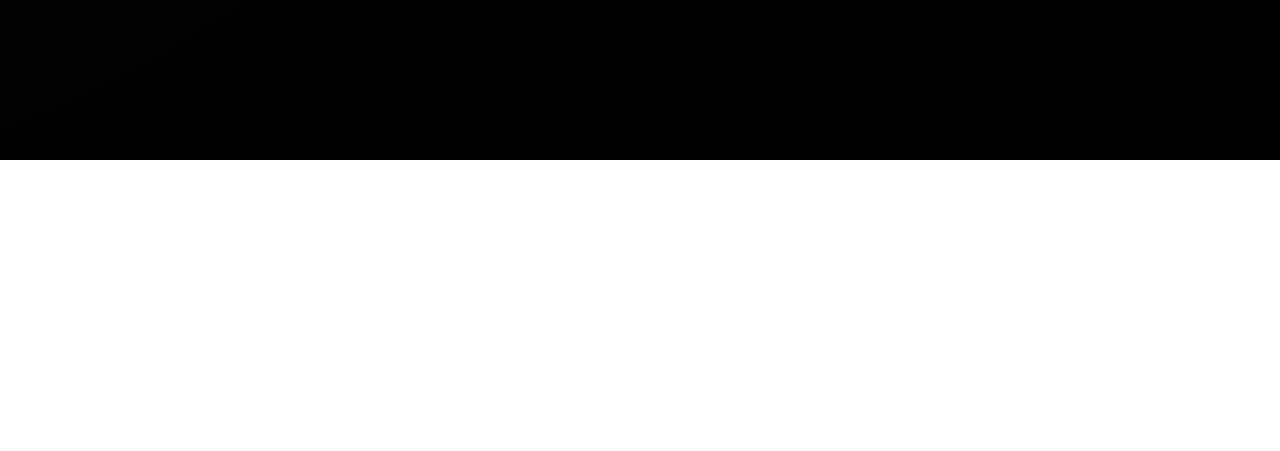
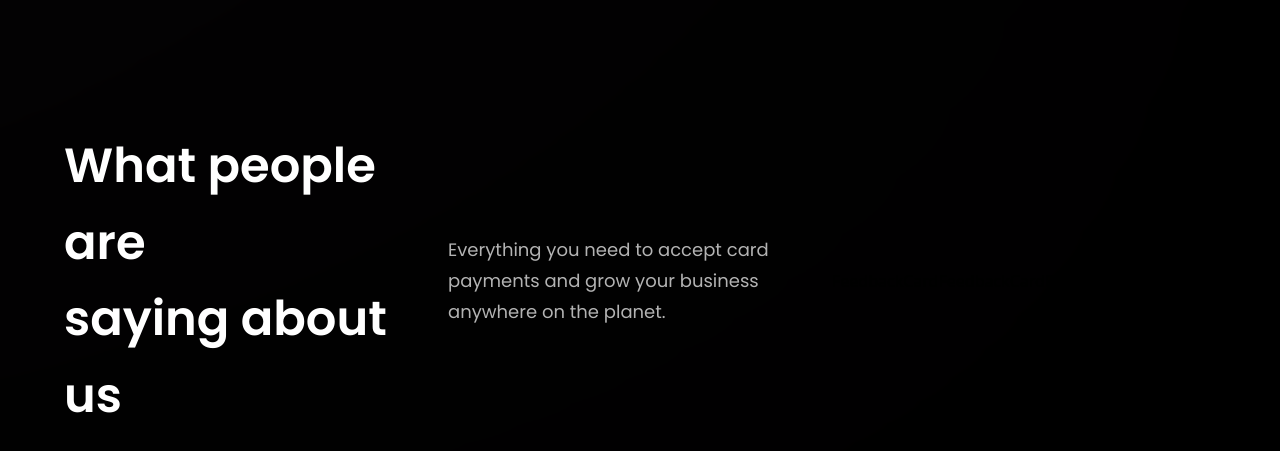
Before and after one commit to jahadtariq/modern-bank-app, a React (Vite) app: page / in a window 1280 px wide. Shown: the part 2697-3148 px from the top of the page. Before the commit the page ends 2857 px from the top, so only its background shows below. Built offline with nearby package versions, Linux system fonts and the light colour scheme.

Commit message:
Started Clients setion

```diff
--- a/src/components/Testimonails.jsx
+++ b/src/components/Testimonails.jsx
@@ -1,9 +1,28 @@
-import React from 'react'
+import { feedback } from "../constants";
+import styles from "../style";
+import FeedbackCard from "./FeedbackCard";
 
-const Testimonails = () => {
-  return (
-    <div>Testimonails</div>
-  )
-}
+const Testimonails = () => (
+    <section id="clients" className={`${styles.paddingY} ${styles.flexCenter} flex-col relative`}>
+      <div/>
+      <div className="w-full flex justify-between items-center md:flex-row flex-col sm:mb-16 mb-6 relative z-[1]">
+        <h1 className={styles.heading2}>
+          What people are
+          <br className="sm:block hidden"/>
+          saying about us
+        </h1>
+        <div className="w-full md:mt-0 mt-6">
+          <p className={`${styles.paragraph} text-left max-w-[450px]`}>
+            Everything you need to accept card payments and grow your business anywhere on the planet.
+          </p>
+        </div>
+        <div className="flex flex-wrap sm:justify-start justify-center w-full feedback-container relative z-[1]">
+          {feedback.map((card)=>(
+            <FeedbackCard key={card.id} {...card}/>
+          ))}
+        </div>
+      </div>
+    </section>
+);
 
-export default Testimonails
+export default Testimonails;
```
